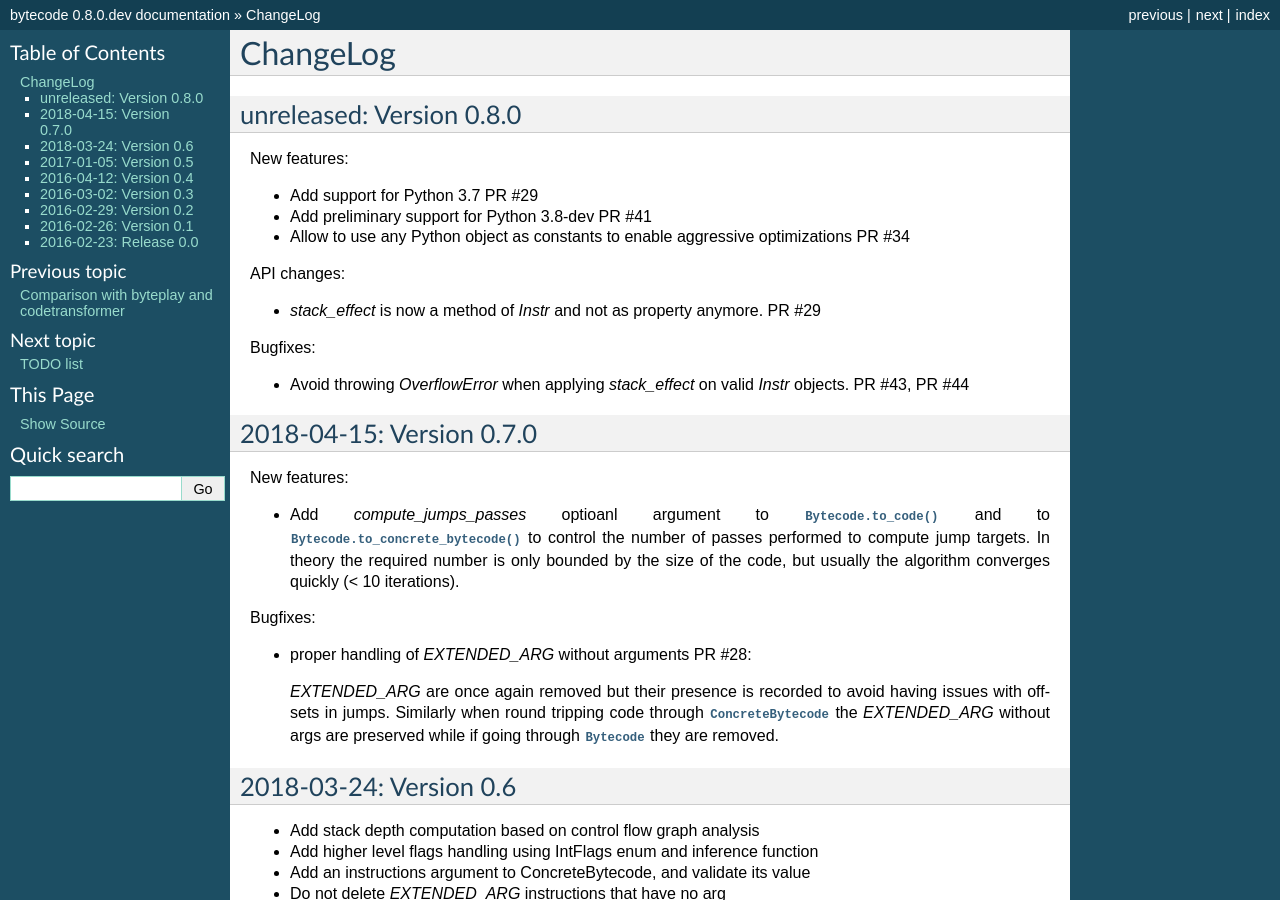
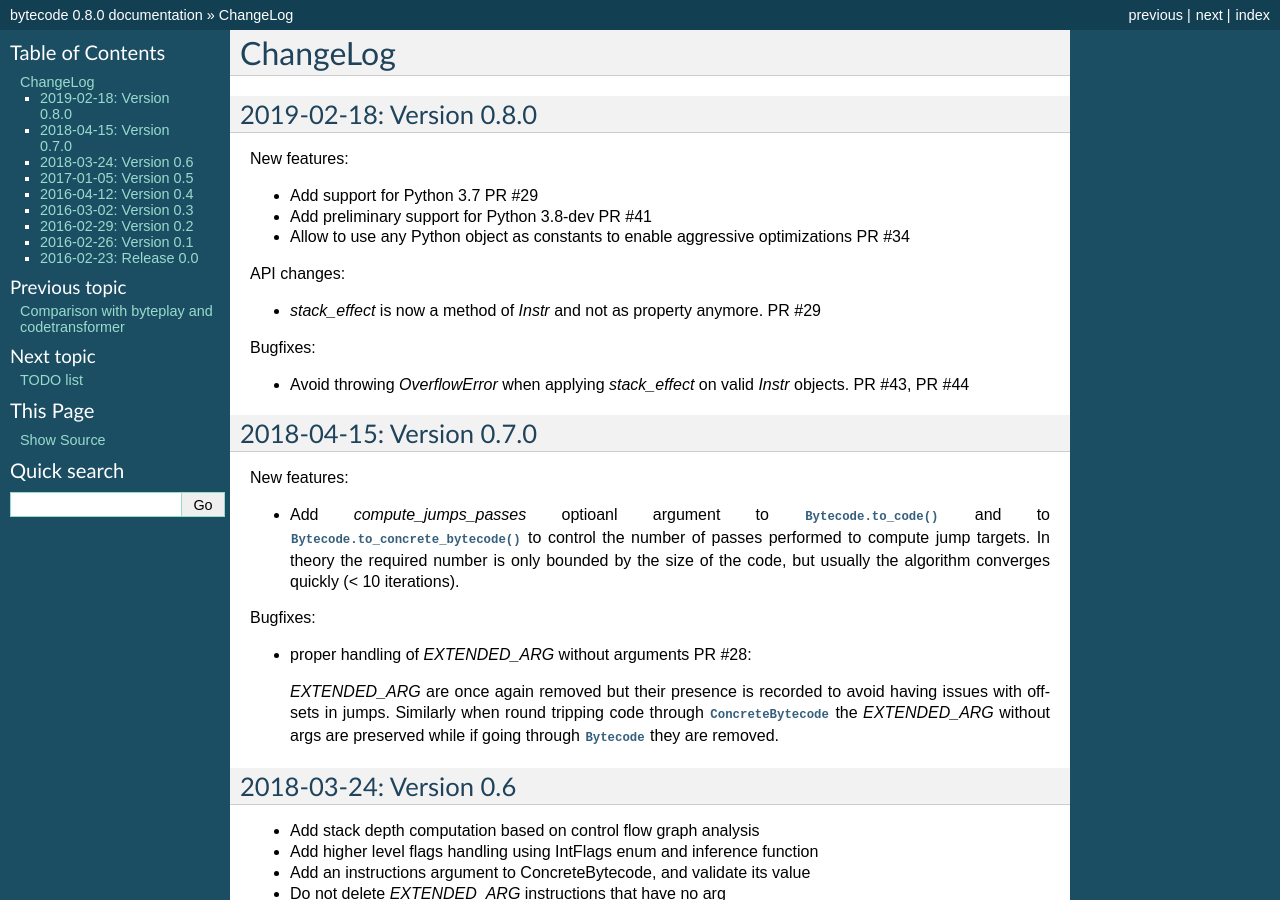
Before and after one commit to MatthieuDartiailh/bytecode, a Sphinx documentation site: the page built from doc/changelog.rst, in a window 1280 px wide and 900 px high. Built offline with Sphinx 7.4.7, drawn with Linux system fonts in a browser that asks for light colours; some of the changed text lies outside the part shown.

Commit message:
release 0.8.0

```diff
--- a/bytecode/__init__.py
+++ b/bytecode/__init__.py
@@ -1,4 +1,4 @@
-__version__ = '0.8.0.dev'
+__version__ = '0.8.0'
 
 __all__ = ['Label', 'Instr', 'SetLineno', 'Bytecode',
            'ConcreteInstr', 'ConcreteBytecode',
--- a/doc/changelog.rst
+++ b/doc/changelog.rst
@@ -1,7 +1,7 @@
 ChangeLog
 =========
 
-unreleased: Version 0.8.0
+2019-02-18: Version 0.8.0
 -------------------------
 
 New features:
--- a/doc/conf.py
+++ b/doc/conf.py
@@ -52,7 +52,7 @@ copyright = u'2016-2018, Victor Stinner'
 #
 # The short X.Y version.
 # The full version, including alpha/beta/rc tags.
-version = release = '0.8.0.dev'
+version = release = '0.8.0'
 
 
 # The language for content autogenerated by Sphinx. Refer to documentation
--- a/setup.py
+++ b/setup.py
@@ -25,7 +25,7 @@
 #  - git commit -a -m "post-release"
 #  - git push
 
-VERSION = '0.8.0.dev'
+VERSION = '0.8.0'
 
 DESCRIPTION = 'Python module to generate and modify bytecode'
 CLASSIFIERS = [
```
